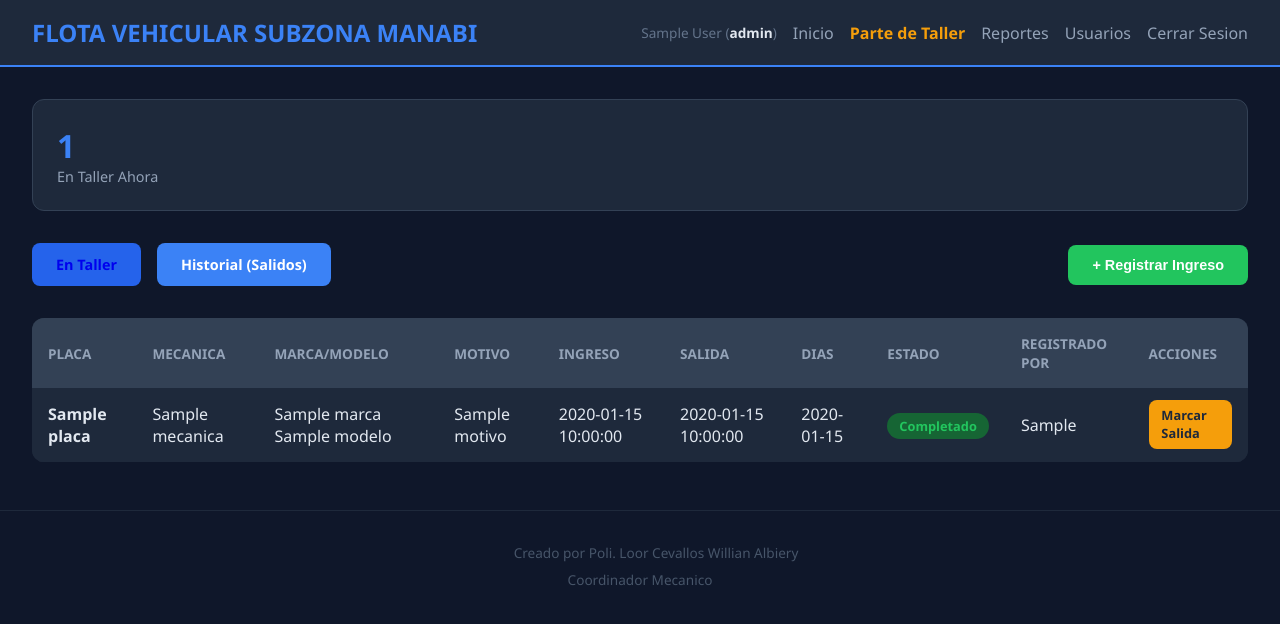
After one commit to cracjuego454-glitch/flota-subzona-manabi, a Flask app: page /parte-taller in a window 1280 px wide. The commit adds this page. Shown: the top 624 px of the page. Run offline with Flask 3, Linux system fonts and the light colour scheme; the visitor is signed in with stand-in values (Sample User, id 1); a database or web service that is not in the repository returns one stand-in record (values such as "Sample title"); some libraries are stand-ins or nearby versions.

Commit message:
Parte de Taller - registro ingreso/salida vehiculos

```diff
--- a/app.py
+++ b/app.py
@@ -102,6 +102,20 @@ def init_db():
             kilometraje INTEGER,
             costo REAL DEFAULT 0,
             taller TEXT,
+            FOREIGN KEY (vehiculo_id) REFERENCES vehiculos(id) ON DELETE CASCADE
+        )
+    """)
+    cur.execute("""
+        CREATE TABLE IF NOT EXISTS parte_taller (
+            id SERIAL PRIMARY KEY,
+            vehiculo_id INTEGER NOT NULL,
+            placa TEXT NOT NULL,
+            mecanica TEXT,
+            motivo TEXT,
+            observaciones TEXT,
+            fecha_ingreso TIMESTAMP DEFAULT CURRENT_TIMESTAMP,
+            fecha_salida TIMESTAMP,
+            registrado_por TEXT,
             FOREIGN KEY (vehiculo_id) REFERENCES vehiculos(id) ON DELETE CASCADE
         )
     """)
@@ -753,6 +767,72 @@ def importar_excel(filepath):
     return imported, updated
 
 
+@app.route("/parte-taller")
+@login_required
+def parte_taller():
+    conn = get_db()
+    cur = conn.cursor(cursor_factory=psycopg2.extras.RealDictCursor)
+    filtro = request.args.get("filtro", "activos")
+    if filtro == "salidos":
+        cur.execute("""
+            SELECT pt.*, v.marca, v.modelo
+            FROM parte_taller pt
+            LEFT JOIN vehiculos v ON pt.vehiculo_id = v.id
+            WHERE pt.fecha_salida IS NOT NULL
+            ORDER BY pt.fecha_salida DESC LIMIT 100
+        """)
+    else:
+        cur.execute("""
+            SELECT pt.*, v.marca, v.modelo
+            FROM parte_taller pt
+            LEFT JOIN vehiculos v ON pt.vehiculo_id = v.id
+            WHERE pt.fecha_salida IS NULL
+            ORDER BY pt.fecha_ingreso DESC
+        """)
+    registros = cur.fetchall()
+    cur.execute("SELECT id, placa, marca, modelo FROM vehiculos ORDER BY placa")
+    vehiculos = cur.fetchall()
+    cur.close()
+    conn.close()
+    return render_template("parte_taller.html", registros=registros, vehiculos=vehiculos, filtro=filtro)
+
+
+@app.route("/parte-taller/ingresar", methods=["POST"])
+@login_required
+def parte_taller_ingresar():
+    conn = get_db()
+    cur = conn.cursor()
+    vehiculo_id = request.form["vehiculo_id"]
+    cur.execute("SELECT placa, mecanica FROM vehiculos WHERE id=%s", (vehiculo_id,))
+    v = cur.fetchone()
+    if v:
+        cur.execute("""
+            INSERT INTO parte_taller (vehiculo_id, placa, mecanica, motivo, observaciones, fecha_ingreso, registrado_por)
+            VALUES (%s, %s, %s, %s, %s, %s, %s)
+        """, (vehiculo_id, v[0], v[1], request.form["motivo"], request.form.get("observaciones", ""), fecha_local(), session.get("usuario", "")))
+        cur.execute("UPDATE vehiculos SET estado='En Taller' WHERE id=%s", (vehiculo_id,))
+        conn.commit()
+    cur.close()
+    conn.close()
+    return redirect(url_for("parte_taller"))
+
+
+@app.route("/parte-taller/salir/<int:id>")
+@login_required
+def parte_taller_salir(id):
+    conn = get_db()
+    cur = conn.cursor(cursor_factory=psycopg2.extras.RealDictCursor)
+    cur.execute("SELECT vehiculo_id FROM parte_taller WHERE id=%s AND fecha_salida IS NULL", (id,))
+    reg = cur.fetchone()
+    if reg:
+        cur.execute("UPDATE parte_taller SET fecha_salida=%s WHERE id=%s", (fecha_local(), id))
+        cur.execute("UPDATE vehiculos SET estado='Activo' WHERE id=%s", (reg["vehiculo_id"],))
+        conn.commit()
+    cur.close()
+    conn.close()
+    return redirect(url_for("parte_taller"))
+
+
 @app.route("/reportes")
 @login_required
 def reportes():
--- a/templates/detalle.html
+++ b/templates/detalle.html
@@ -75,6 +75,7 @@
         <div>
             <span style="color:#64748b; font-size:0.85rem; margin-right:1rem;">{{ session.nombre }} ({{ session.rol }})</span>
             <a href="/">Volver al Inicio</a>
+            <a href="/parte-taller">Parte de Taller</a>
             <a href="/reportes">Reportes</a>
             {% if session.rol == 'admin' %}
             <a href="/usuarios">Usuarios</a>
--- a/templates/index.html
+++ b/templates/index.html
@@ -91,6 +91,7 @@
         <div class="navbar-right">
             <span class="user-info">{{ session.nombre }} (<strong>{{ session.rol }}</strong>)</span>
             <a href="/">Inicio</a>
+            <a href="/parte-taller">Parte de Taller</a>
             <a href="/reportes">Reportes</a>
             {% if session.rol == 'admin' %}
             <a href="/usuarios">Usuarios</a>
--- /dev/null
+++ b/templates/parte_taller.html
@@ -0,0 +1,207 @@
+<!DOCTYPE html>
+<html lang="es">
+<head>
+    <meta charset="UTF-8">
+    <meta name="viewport" content="width=device-width, initial-scale=1.0">
+    <title>Parte de Taller - FLOTA VEHICULAR</title>
+    <style>
+        * { margin: 0; padding: 0; box-sizing: border-box; }
+        body { font-family: 'Segoe UI', sans-serif; background: #0f172a; color: #e2e8f0; }
+        .navbar { background: #1e293b; padding: 1rem 2rem; display: flex; justify-content: space-between; align-items: center; border-bottom: 2px solid #3b82f6; }
+        .navbar h1 { color: #3b82f6; font-size: 1.5rem; }
+        .navbar-right { display: flex; align-items: center; gap: 1rem; }
+        .navbar a { color: #94a3b8; text-decoration: none; }
+        .navbar a:hover { color: #3b82f6; }
+        .navbar .user-info { color: #64748b; font-size: 0.85rem; }
+        .navbar .user-info strong { color: #e2e8f0; }
+        .container { max-width: 1400px; margin: 2rem auto; padding: 0 2rem; }
+        .stats { display: grid; grid-template-columns: repeat(auto-fit, minmax(200px, 1fr)); gap: 1rem; margin-bottom: 2rem; }
+        .stat-card { background: #1e293b; border-radius: 12px; padding: 1.5rem; border: 1px solid #334155; }
+        .stat-card .number { font-size: 2rem; font-weight: bold; }
+        .stat-card .label { color: #94a3b8; font-size: 0.9rem; }
+        .stat-card.total .number { color: #3b82f6; }
+        .stat-card.taller .number { color: #f59e0b; }
+        .stat-card.salidos .number { color: #22c55e; }
+        .actions { display: flex; gap: 1rem; margin-bottom: 2rem; flex-wrap: wrap; align-items: center; }
+        .btn { padding: 0.75rem 1.5rem; border: none; border-radius: 8px; cursor: pointer; font-size: 0.9rem; font-weight: 600; transition: all 0.2s; text-decoration: none; display: inline-block; }
+        .btn-primary { background: #3b82f6; color: white; }
+        .btn-primary:hover { background: #2563eb; }
+        .btn-success { background: #22c55e; color: white; }
+        .btn-success:hover { background: #16a34a; }
+        .btn-danger { background: #ef4444; color: white; }
+        .btn-danger:hover { background: #dc2626; }
+        .btn-warning { background: #f59e0b; color: #1e293b; font-weight: 700; }
+        .btn-warning:hover { background: #d97706; }
+        .btn-sm { padding: 0.4rem 0.8rem; font-size: 0.8rem; }
+        .btn-active { background: #2563eb; }
+        .modal-overlay { display: none; position: fixed; top: 0; left: 0; width: 100%; height: 100%; background: rgba(0,0,0,0.7); z-index: 100; justify-content: center; align-items: center; }
+        .modal-overlay.active { display: flex; }
+        .modal { background: #1e293b; border-radius: 12px; padding: 2rem; width: 90%; max-width: 600px; border: 1px solid #334155; max-height: 90vh; overflow-y: auto; }
+        .modal h2 { margin-bottom: 1.5rem; color: #3b82f6; }
+        .form-grid { display: grid; grid-template-columns: 1fr 1fr; gap: 1rem; }
+        .form-group { display: flex; flex-direction: column; gap: 0.3rem; }
+        .form-group.full { grid-column: 1 / -1; }
+        .form-group label { color: #94a3b8; font-size: 0.85rem; }
+        .form-group input, .form-group select, .form-group textarea { padding: 0.6rem; border-radius: 6px; border: 1px solid #334155; background: #0f172a; color: #e2e8f0; font-size: 0.95rem; }
+        .form-group input:focus, .form-group select:focus, .form-group textarea:focus { outline: none; border-color: #3b82f6; }
+        .form-actions { display: flex; gap: 1rem; margin-top: 1.5rem; justify-content: flex-end; }
+        table { width: 100%; border-collapse: collapse; background: #1e293b; border-radius: 12px; overflow: hidden; }
+        th { background: #334155; padding: 1rem; text-align: left; font-size: 0.85rem; text-transform: uppercase; color: #94a3b8; }
+        td { padding: 0.75rem 1rem; border-bottom: 1px solid #1e293b; }
+        tr { background: #1e293b; transition: background 0.2s; }
+        tr:hover { background: #334155; }
+        .badge { padding: 0.25rem 0.75rem; border-radius: 20px; font-size: 0.8rem; font-weight: 600; }
+        .badge-encurso { background: #78350f; color: #f59e0b; }
+        .badge-completado { background: #166534; color: #22c55e; }
+        .dias { color: #f59e0b; font-weight: 700; }
+        .acciones { display: flex; gap: 0.5rem; flex-wrap: wrap; }
+        footer { text-align: center; padding: 2rem; color: #475569; font-size: 0.85rem; border-top: 1px solid #1e293b; margin-top: 3rem; }
+        @media (max-width: 768px) {
+            .navbar { flex-direction: column; gap: 0.8rem; padding: 1rem; }
+            .navbar-right { flex-wrap: wrap; justify-content: center; gap: 0.5rem; }
+            .navbar h1 { font-size: 1.1rem; }
+            .container { padding: 0 1rem; }
+            .stats { grid-template-columns: repeat(2, 1fr); }
+            .stat-card .number { font-size: 1.5rem; }
+            .actions { flex-direction: column; }
+            .form-grid { grid-template-columns: 1fr; }
+            .modal { padding: 1.5rem; width: 95%; }
+            table { font-size: 0.85rem; display: block; overflow-x: auto; }
+            th, td { padding: 0.5rem; white-space: nowrap; }
+        }
+    </style>
+</head>
+<body>
+    <nav class="navbar">
+        <h1>FLOTA VEHICULAR SUBZONA MANABI</h1>
+        <div class="navbar-right">
+            <span class="user-info">{{ session.nombre }} (<strong>{{ session.rol }}</strong>)</span>
+            <a href="/">Inicio</a>
+            <a href="/parte-taller" style="color:#f59e0b; font-weight:700;">Parte de Taller</a>
+            <a href="/reportes">Reportes</a>
+            {% if session.rol == 'admin' %}
+            <a href="/usuarios">Usuarios</a>
+            {% endif %}
+            <a href="/logout">Cerrar Sesion</a>
+        </div>
+    </nav>
+
+    <div class="container">
+        <div class="stats">
+            <div class="stat-card total"><div class="number">{{ registros|length }}</div><div class="label">En Taller Ahora</div></div>
+        </div>
+
+        <div class="actions">
+            <a href="/parte-taller?filtro=activos" class="btn {% if filtro == 'activos' %}btn-active{% else %}btn-primary{% endif %}">En Taller</a>
+            <a href="/parte-taller?filtro=salidos" class="btn {% if filtro == 'salidos' %}btn-active{% else %}btn-primary{% endif %}">Historial (Salidos)</a>
+            <div style="flex:1;"></div>
+            <button class="btn btn-success" onclick="document.getElementById('modal-ingresar').classList.add('active')">+ Registrar Ingreso</button>
+        </div>
+
+        <table>
+            <thead>
+                <tr>
+                    <th>Placa</th>
+                    <th>Mecanica</th>
+                    <th>Marca/Modelo</th>
+                    <th>Motivo</th>
+                    <th>Ingreso</th>
+                    <th>Salida</th>
+                    <th>Dias</th>
+                    <th>Estado</th>
+                    <th>Registrado por</th>
+                    {% if filtro == 'activos' %}
+                    <th>Acciones</th>
+                    {% endif %}
+                </tr>
+            </thead>
+            <tbody>
+                {% for r in registros %}
+                <tr>
+                    <td><strong>{{ r.placa }}</strong></td>
+                    <td>{{ r.mecanica }}</td>
+                    <td>{{ r.marca }} {{ r.modelo }}</td>
+                    <td>{{ r.motivo }}</td>
+                    <td>{{ r.fecha_ingreso }}</td>
+                    <td>{{ r.fecha_salida or '---' }}</td>
+                    <td>
+                        {% if not r.fecha_salida %}
+                            <span class="dias">En curso</span>
+                        {% else %}
+                            {% set f_in = r.fecha_ingreso|string %}
+                            {% set f_out = r.fecha_salida|string %}
+                            {{ f_out[:10] }}
+                        {% endif %}
+                    </td>
+                    <td>
+                        {% if r.fecha_salida %}
+                            <span class="badge badge-completado">Completado</span>
+                        {% else %}
+                            <span class="badge badge-encurso">En Taller</span>
+                        {% endif %}
+                    </td>
+                    <td>{{ r.registrado_por }}</td>
+                    {% if filtro == 'activos' %}
+                    <td class="acciones">
+                        <a href="/parte-taller/salir/{{ r.id }}" class="btn btn-warning btn-sm" onclick="return confirm('Registrar salida del taller?')">Marcar Salida</a>
+                    </td>
+                    {% endif %}
+                </tr>
+                {% endfor %}
+                {% if not registros %}
+                <tr><td colspan="10" style="text-align:center; padding:2rem; color:#64748b;">
+                    {% if filtro == 'activos' %}
+                    No hay vehiculos en el taller
+                    {% else %}
+                    No hay registros de salida
+                    {% endif %}
+                </td></tr>
+                {% endif %}
+            </tbody>
+        </table>
+    </div>
+
+    <!-- Modal Registrar Ingreso -->
+    <div class="modal-overlay" id="modal-ingresar">
+        <div class="modal">
+            <h2>Registrar Ingreso al Taller</h2>
+            <form action="/parte-taller/ingresar" method="POST">
+                <div class="form-grid">
+                    <div class="form-group full">
+                        <label>Vehiculo *</label>
+                        <select name="vehiculo_id" required>
+                            <option value="">Seleccionar vehiculo...</option>
+                            {% for v in vehiculos %}
+                            <option value="{{ v.id }}">{{ v.placa }} - {{ v.marca }} {{ v.modelo }}</option>
+                            {% endfor %}
+                        </select>
+                    </div>
+                    <div class="form-group full">
+                        <label>Motivo de ingreso *</label>
+                        <textarea name="motivo" rows="3" required placeholder="Ej: Cambio de aceite, Reparacion de motor, Frenos..."></textarea>
+                    </div>
+                    <div class="form-group full">
+                        <label>Observaciones</label>
+                        <textarea name="observaciones" rows="2" placeholder="Detalles adicionales..."></textarea>
+                    </div>
+                </div>
+                <div class="form-actions">
+                    <button type="button" class="btn btn-danger" onclick="this.closest('.modal-overlay').classList.remove('active')">Cancelar</button>
+                    <button type="submit" class="btn btn-success">Registrar Ingreso</button>
+                </div>
+            </form>
+        </div>
+    </div>
+
+    <footer>
+        <div style="padding-left:2rem;">Creado por Poli. Loor Cevallos Willian Albiery</div>
+        <div style="margin-top:0.5rem;">Coordinador Mecanico</div>
+    </footer>
+
+    <script>
+        document.querySelectorAll('.modal-overlay').forEach(m => {
+            m.addEventListener('click', e => { if (e.target === m) m.classList.remove('active'); });
+        });
+    </script>
+</body>
+</html>
--- a/templates/reportes.html
+++ b/templates/reportes.html
@@ -73,6 +73,7 @@
         <div class="navbar-right">
             <span class="user-info">{{ session.nombre }} (<strong>{{ session.rol }}</strong>)</span>
             <a href="/">Inicio</a>
+            <a href="/parte-taller">Parte de Taller</a>
             <a href="/reportes">Reportes</a>
             {% if session.rol == 'admin' %}
             <a href="/usuarios">Usuarios</a>
--- a/templates/usuarios.html
+++ b/templates/usuarios.html
@@ -49,6 +49,7 @@
         <h1>FLOTA VEHICULAR SUBZONA MANABI</h1>
         <div>
             <a href="/">Inicio</a>
+            <a href="/parte-taller">Parte de Taller</a>
             <a href="/usuarios">Usuarios</a>
             <a href="/logout">Cerrar Sesion</a>
         </div>
```
Also changed, not shown: RESUMEN_PROYECTO.txt (added, +69 -0 lines).
